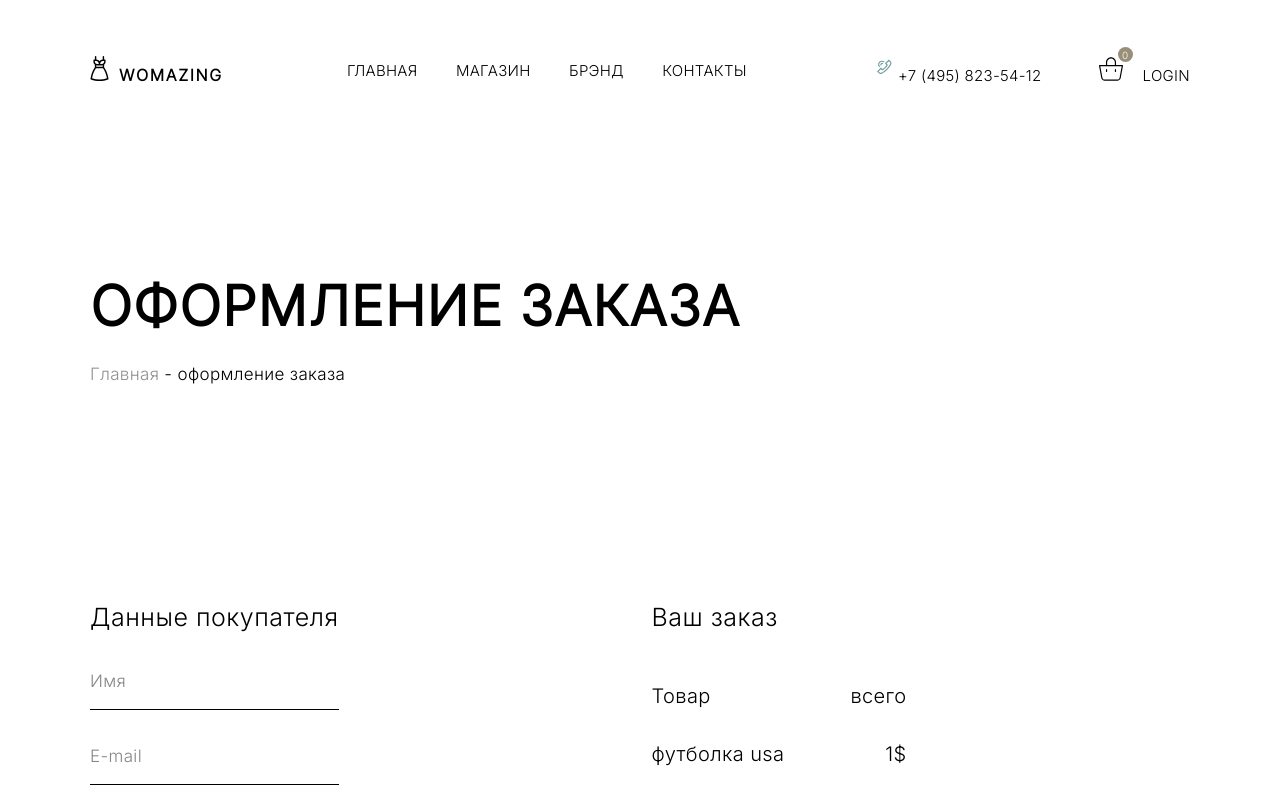
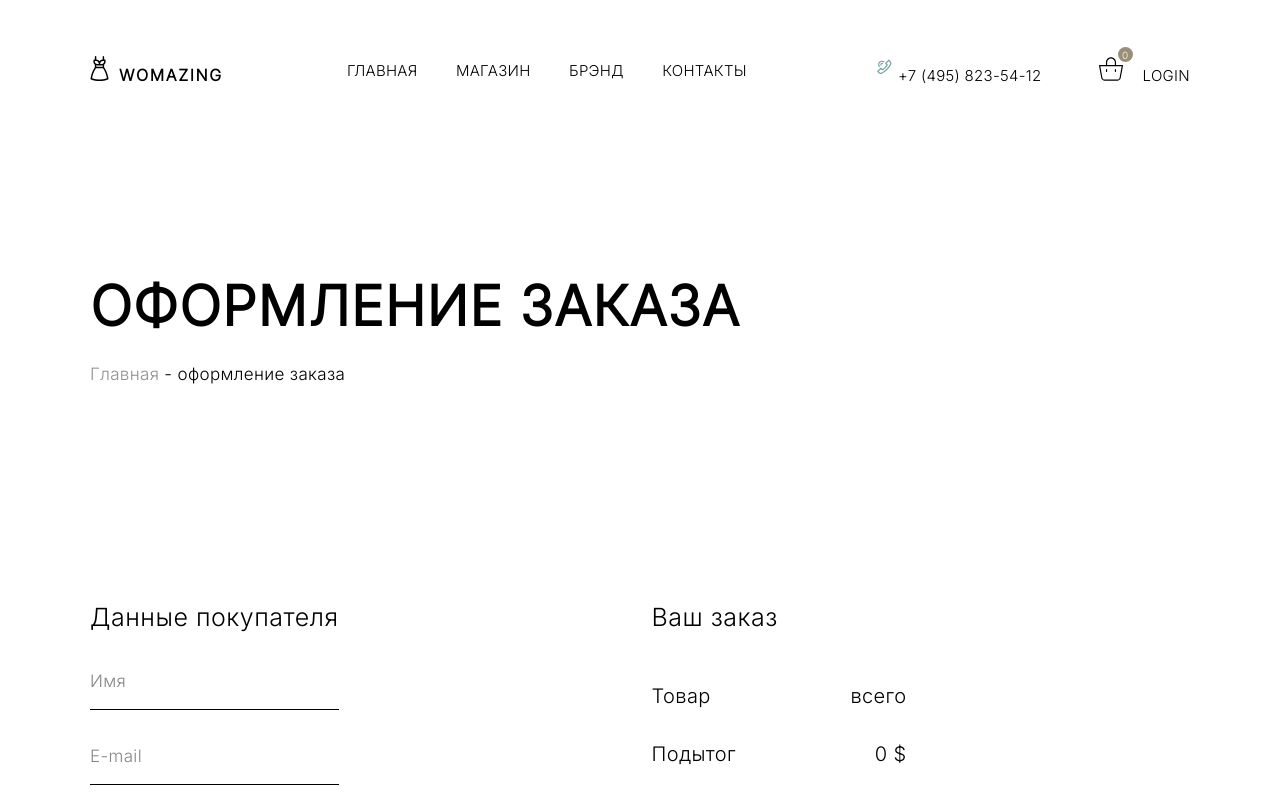
Before and after one commit to fermer123/test, a React (Create React App) app: page /ordering in a window 1280 px wide. Shown: the top 796 px of the page. Built offline with nearby package versions, Linux system fonts and the light colour scheme; data requests are answered from the project's data file.

Commit message:
before ticket context

```diff
--- a/src/pages/Ordering/Oredering.jsx
+++ b/src/pages/Ordering/Oredering.jsx
@@ -1,6 +1,8 @@
-import { NavLink } from 'react-router-dom';
+import { NavLink, useNavigate } from 'react-router-dom';
 import style from './Oredering.module.scss';
 import { useInput } from '../../components/input/input';
+import { useContext, useMemo } from 'react';
+import { CustomContext } from '../../Context';
 
 const Oredering = () => {
   const name = useInput();
@@ -12,7 +14,12 @@ const Oredering = () => {
   const house = useInput();
   const apartment = useInput();
   const commets = useInput();
+  const { cart } = useContext(CustomContext);
+  const push = useNavigate();
 
+  const endPrice = useMemo(() => {
+    return Number(cart.reduce((acc, val) => acc + val.price * val.count, 0));
+  }, [cart]);
   return (
     <div className='container'>
       <h2 style={{ marginBottom: '26px', maxWidth: '100%' }} className='title'>
@@ -49,13 +56,15 @@ const Oredering = () => {
               <p>Товар</p>
               <p>всего</p>
             </li>
-            <li>
-              <p>футболка usa</p>
-              <p>1$</p>
-            </li>
+            {cart.map((e) => (
+              <li key={e.id} onClick={() => push(`/product/${e.id}`)}>
+                <p>{e.title}</p>
+                <p>{e.price} $</p>
+              </li>
+            ))}
             <li>
               <p>Подытог</p>
-              <p>129$</p>
+              <p>{endPrice} $</p>
             </li>
             <li>
               <p>Итог</p>
```
